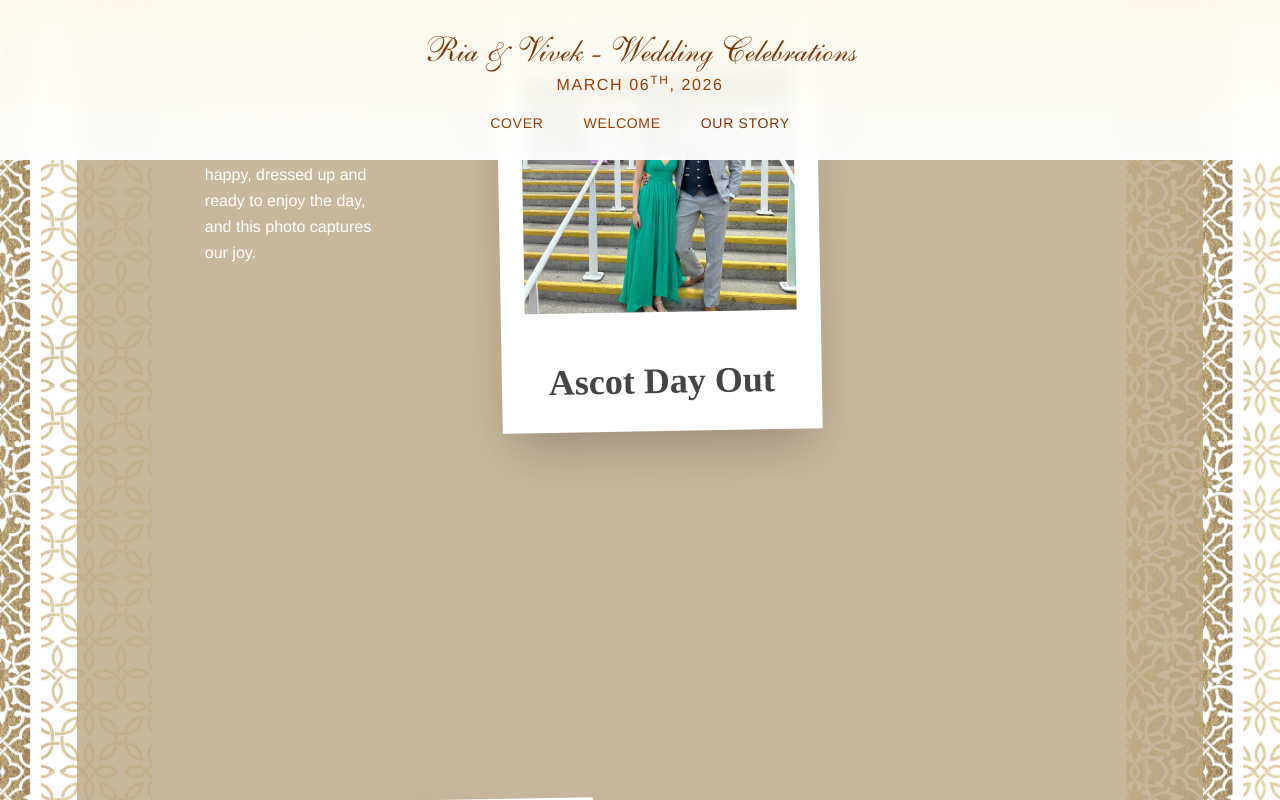
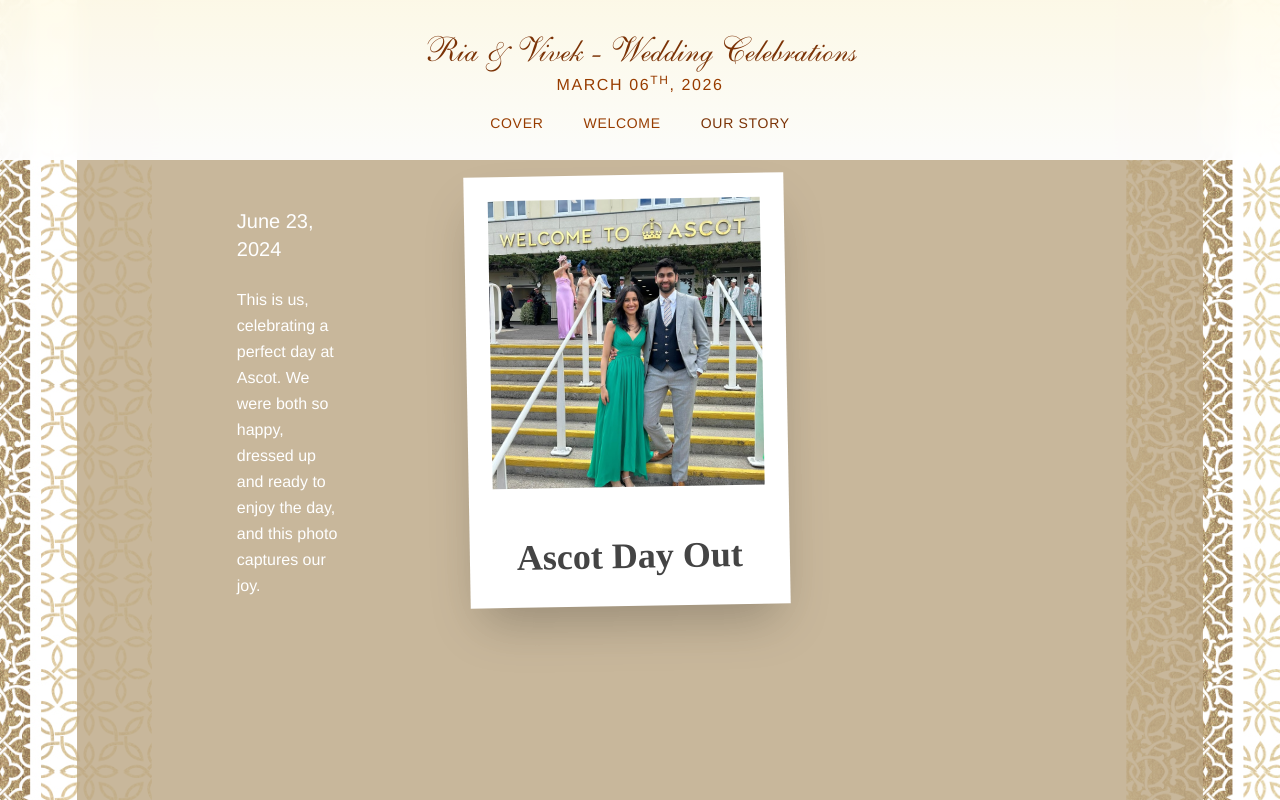
Before and after one commit to Ashish-Singh-Negi/wed, a Next.js app: page /our-story in a window 1280 px wide. Shown: the top 800 px of the page. Built offline with nearby package versions, Linux system fonts and the light colour scheme; a web font is replaced by a local one.

Commit message:
Modify Story page

```diff
--- a/app/(main)/our-story/page.tsx
+++ b/app/(main)/our-story/page.tsx
@@ -184,7 +184,7 @@ export default function OurStoryPage() {
 
         {/* Story display */}
         <div className="pt-10 flex items-center px-4 sm:px-6 lg:px-8">
-          <div className="flex flex-col lg:flex-row items-left justify-center max-w-7xl w-full">
+          <div className="flex flex-col lg:flex-row items-left justify-center w-full">
             {/* Grid for mobile + tablet */}
             <div className="grid grid-cols-2 gap-4 sm:gap-6 lg:hidden">
               {stories.map((story, index) => (
@@ -222,7 +222,7 @@ export default function OurStoryPage() {
               ))}
             </div>
 
-            <section className="lg:h-[9200px] w-full flex flex-col">
+            <section className="relative lg:h-[9400px] w-full flex flex-col">
               {stories.map((story, index) => (
                 <div
                   key={story.image}
```
